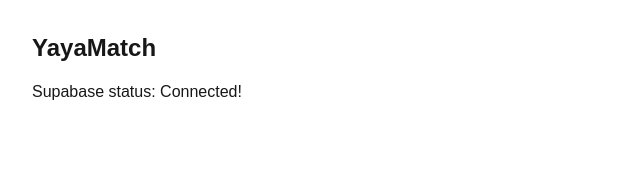
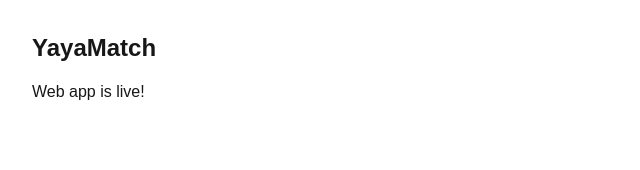
Before and after one commit to bitmeup/yayamatch-web, a Next.js app: page / in a window 1280 px wide. Shown: the top 170 px of the page, without its empty margins (0-640 px from the left). Built offline with nearby package versions, Linux system fonts and the light colour scheme; no server answers; the database is empty.

Commit message:
Simple home page

```diff
--- a/src/app/page.tsx
+++ b/src/app/page.tsx
@@ -1,20 +1,8 @@
-import { supabase } from '@/lib/supabase'
-
-export const dynamic = 'force-dynamic'
-
-export default async function Home() {
-  let status = 'Checking...'
-  try {
-    const { error } = await supabase.from('test').select('*').limit(1)
-    status = error ? `Error: ${error.message}` : 'Connected!'
-  } catch (e) {
-    status = 'Connection failed'
-  }
-
+export default function Home() {
   return (
     <div className="p-8">
       <h1 className="text-2xl font-bold">YayaMatch</h1>
-      <p className="mt-4">Supabase status: {status}</p>
+      <p className="mt-4">Web app is live!</p>
     </div>
   )
 }
```
